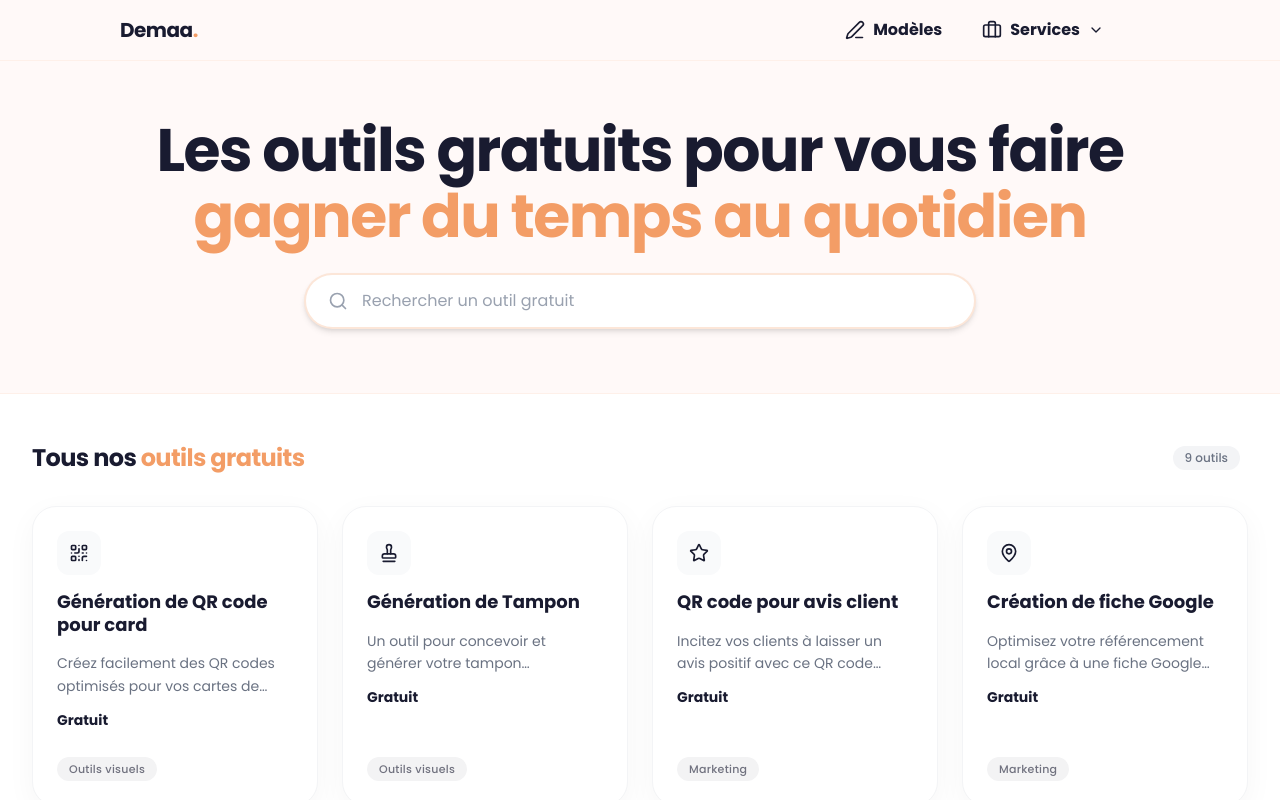
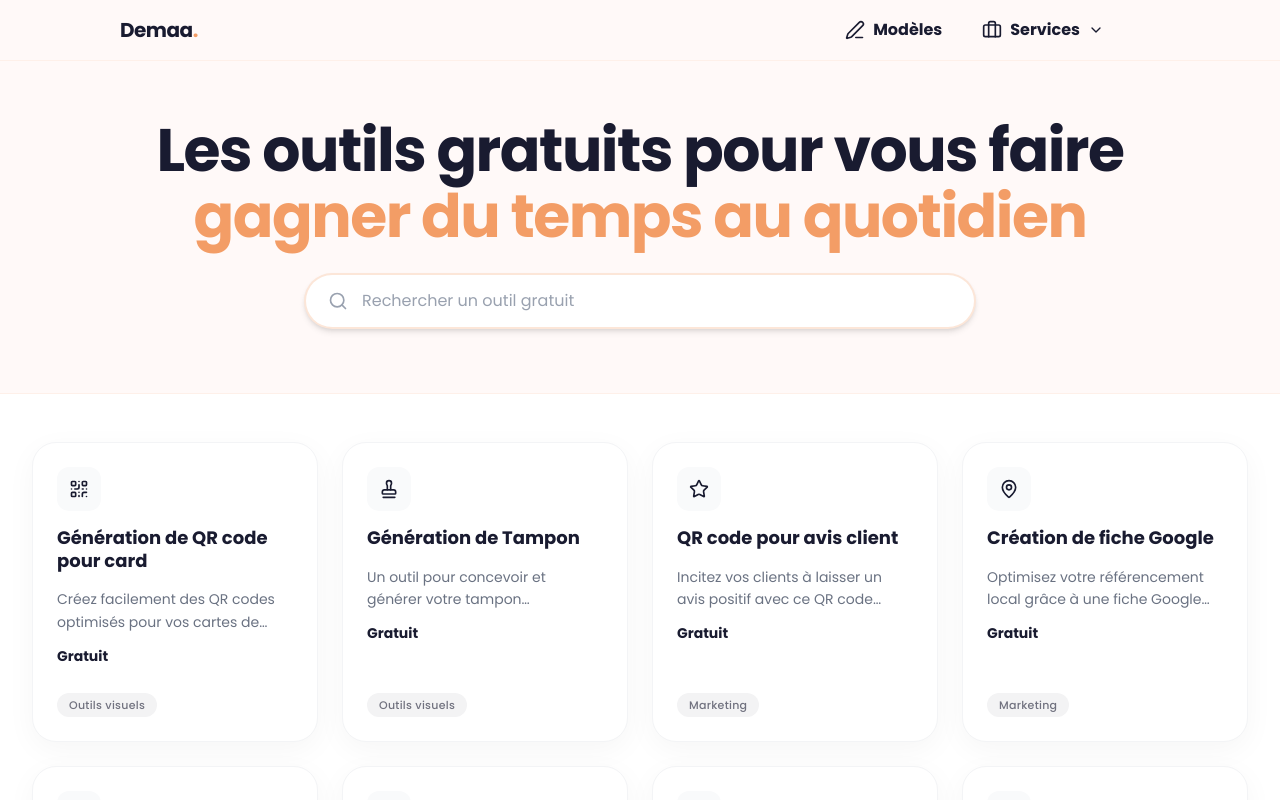
Before and after one commit to teamdemaa/demaa.fr, a Next.js app: page / in a window 1280 px wide. Shown: the top 800 px of the page. Built offline with nearby package versions, Linux system fonts and the light colour scheme.

Commit message:
UI: Removed redundant Tools section title

```diff
--- a/src/components/HomeToolsClient.tsx
+++ b/src/components/HomeToolsClient.tsx
@@ -35,14 +35,6 @@ export default function HomeToolsClient({
       />
 
       <div className="mt-12 max-w-7xl mx-auto px-4 sm:px-6 lg:px-8 pb-32 animate-in fade-in duration-700">
-        <div className="flex items-center justify-between mb-8 pr-2">
-           <h2 className="text-xl md:text-2xl font-bold tracking-tight text-brand-blue">
-             Tous nos <span className="text-brand-coral">outils gratuits</span>
-           </h2>
-           <span className="text-xs text-gray-500 font-medium bg-gray-100 px-3 py-1 rounded-full">
-             {filteredTools.length} outil{filteredTools.length > 1 ? 's' : ''}
-           </span>
-        </div>
 
         {filteredTools.length === 0 ? (
           <div className="text-center text-gray-400 py-20 text-lg">
```
